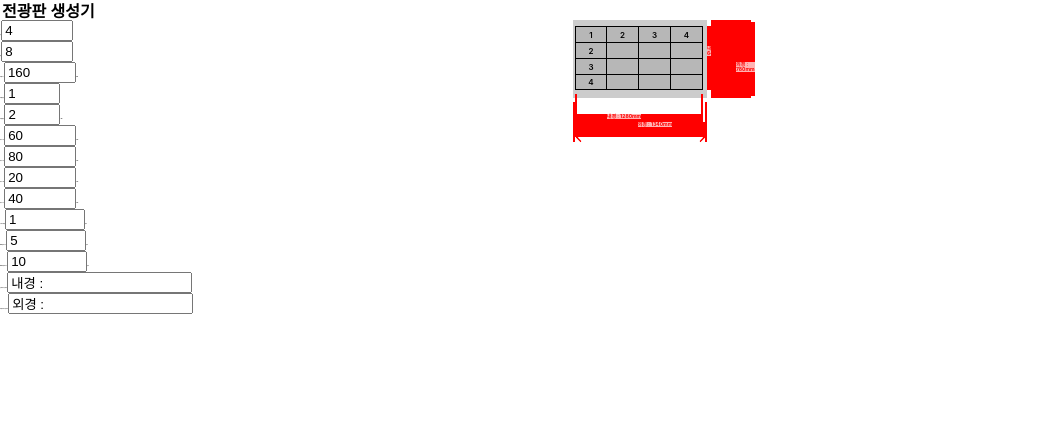
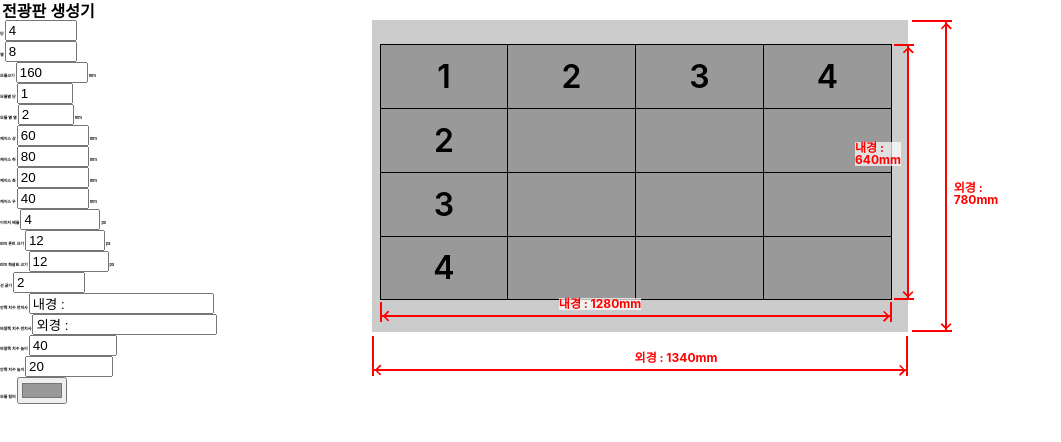
Before and after one commit to mineclover/LED_floorplan, a website with bundled scripts: page index.html in a window 1280 px wide. Shown: the whole page, without its empty margins (0-1061 px from the left). Built offline with nearby package versions, Linux system fonts and the light colour scheme; a web font is replaced by a local one.

Commit message:
feat : 치수 선 스타일 조정,  모듈 컬러

```diff
--- a/module/render.js
+++ b/module/render.js
@@ -52,9 +52,7 @@ const arr = [
 		key_02: 'row',
 		prename: '단',
 		postname: '',
-		min: 1,
-		max: 1000,
-		other: '',
+		other: `min= "1" max= "1000" step="1"`,
 	},
 	{
 		type: 'number',
@@ -63,9 +61,7 @@ const arr = [
 		key_02: 'column',
 		prename: '열',
 		postname: '',
-		min: 1,
-		max: 1000,
-		other: '',
+		other: `min= "1" max= "1000" step="1"`,
 	},
 	{
 		type: 'number',
@@ -74,9 +70,7 @@ const arr = [
 		key_02: 'size',
 		prename: '모듈크기',
 		postname: 'mm',
-		min: 1,
-		max: 1000,
-		other: '',
+		other: `min= "1" max= "1000" step="1"`,
 	},
 	{
 		type: 'number',
@@ -85,9 +79,7 @@ const arr = [
 		key_02: 'height',
 		prename: '모듈별 단',
 		postname: '',
-		min: 1,
-		max: 10,
-		other: '',
+		other: `min= "1" max= "10" step="1"`,
 	},
 	{
 		type: 'number',
@@ -96,9 +88,7 @@ const arr = [
 		key_02: 'width',
 		prename: '모듈 별 열',
 		postname: 'mm',
-		min: 1,
-		max: 10,
-		other: '',
+		other: `min= "1" max= "10" step="1"`,
 	},
 	{
 		type: 'number',
@@ -107,9 +97,7 @@ const arr = [
 		key_02: 'top',
 		prename: '케이스 상',
 		postname: 'mm',
-		min: 0,
-		max: 1000,
-		other: 'step="10"',
+		other: `min= "0" max= "1000" step="10"`,
 	},
 	{
 		type: 'number',
@@ -118,9 +106,7 @@ const arr = [
 		key_02: 'bottom',
 		prename: '케이스 하',
 		postname: 'mm',
-		min: 0,
-		max: 1000,
-		other: 'step="10"',
+		other: `min= "0" max= "1000" step="10"`,
 	},
 	{
 		type: 'number',
@@ -129,9 +115,7 @@ const arr = [
 		key_02: 'left',
 		prename: '케이스 좌',
 		postname: 'mm',
-		min: 0,
-		max: 1000,
-		other: 'step="10"',
+		other: `min= "0" max= "1000" step="10"`,
 	},
 	{
 		type: 'number',
@@ -140,9 +124,7 @@ const arr = [
 		key_02: 'right',
 		prename: '케이스 우',
 		postname: 'mm',
-		min: 0,
-		max: 1000,
-		other: 'step="10"',
+		other: `min= "0" max= "1000" step="10"`,
 	},
 	{
 		type: 'number',
@@ -151,9 +133,7 @@ const arr = [
 		key_02: 'unit',
 		prename: '이미지 배율',
 		postname: 'px',
-		min: 0,
-		max: 100,
-		other: 'step="0.1"',
+		other: `min= "0" max= "100" step="0.1"`,
 	},
 	{
 		type: 'number',
@@ -162,9 +142,7 @@ const arr = [
 		key_02: 'dimTextSize',
 		prename: 'dim 폰트 크기',
 		postname: 'px',
-		min: 0,
-		max: 100,
-		other: 'step="0.5"',
+		other: `min= "4" max= "100" step="0.5"`,
 	},
 	{
 		type: 'number',
@@ -173,9 +151,16 @@ const arr = [
 		key_02: 'arrowSize',
 		prename: 'dim 화살표 크기',
 		postname: 'px',
-		min: 0,
-		max: 100,
-		other: 'step="0.5"',
+		other: `min= "0" max= "100" step="0.5"`,
+	},
+	{
+		type: 'number',
+		class: 'line-weight',
+		key_01: 'settings',
+		key_02: 'lineWeight',
+		prename: '선 굵기',
+		postname: '',
+		other: `min= "0.5" max= "20" step="0.5"`,
 	},
 	{
 		type: 'text',
@@ -184,9 +169,7 @@ const arr = [
 		key_02: 'innerText',
 		prename: '안쪽 치수 전치사',
 		postname: '',
-		min: 0,
-		max: 100,
-		other: 'step="0.5"',
+		other: `min= "0" max= "100" step="0.5"`,
 	},
 	{
 		type: 'text',
@@ -195,9 +178,34 @@ const arr = [
 		key_02: 'outerText',
 		prename: '바깥쪽 치수 전치사',
 		postname: '',
-		min: 0,
-		max: 100,
-		other: 'step="0.5"',
+		other: `min= "0" max= "100" step="0.5"`,
+	},
+	{
+		type: 'number',
+		class: 'outer-dim-height',
+		key_01: 'settings',
+		key_02: 'outerDimHeight',
+		prename: '바깥쪽 치수 높이',
+		postname: '',
+		other: `min= "-100" max= "100" step="0.5"`,
+	},
+	{
+		type: 'number',
+		class: 'inner-dim-height',
+		key_01: 'settings',
+		key_02: 'innerDimHeight',
+		prename: '안쪽 치수 높이',
+		postname: '',
+		other: `min= "-100" max= "100" step="0.5"`,
+	},
+	{
+		type: 'color',
+		class: 'module-color',
+		key_01: 'settings',
+		key_02: 'moduleColor',
+		prename: '모듈 컬러',
+		postname: '',
+		other: ``,
 	},
 ];
 // key_01 : spec의 key 값 , key_02 : spec의 key 값 안에 key 값
@@ -206,9 +214,10 @@ const eventPush = Element => {
 	arr.forEach(item => {
 		const target = Element.querySelector(`.${item.class}`);
 		target.addEventListener('change', e => {
+			console.log(item.type);
 			if (item.type === 'number') {
 				spec[item.key_01][item.key_02] = Number(e.target.value);
-			} else if (item.type === 'text') {
+			} else if (item.type === 'text' || item.type === 'color') {
 				spec[item.key_01][item.key_02] = e.target.value;
 			}
 			mainRender();
@@ -224,9 +233,7 @@ console.log(spec[arr[0].key_01][arr[0].key_02]);
 const inputGenerate = item => {
 	return `<div class="${item.class}">
   <label>${item.prename}
-    <input type="${item.type}" value="${spec[item.key_01][item.key_02]}" min="${item.min}" max="${item.max}" ${
-		item?.other
-	}/>
+    <input type="${item.type}" value="${spec[item.key_01][item.key_02]}" ${item?.other}/>
     ${item.postname}
   </label>
 </div>`;
@@ -260,7 +267,10 @@ const update = () => {
 	document.documentElement.style.setProperty('--unit', spec.settings.unit);
 	document.documentElement.style.setProperty('--dim-text-size', `${spec.settings.dimTextSize}px`);
 	mainElement.style.setProperty('--arrow-size', spec.settings.arrowSize);
-
+	document.documentElement.style.setProperty('--line-width', `${spec.settings.lineWeight}`);
+	mainElement.style.setProperty('--outer-dim-height', spec.settings.outerDimHeight);
+	mainElement.style.setProperty('--inner-dim-height', spec.settings.innerDimHeight);
+	mainElement.style.setProperty('--module-color', spec.settings.moduleColor);
 	//dimension
 };
 
--- a/module/store.js
+++ b/module/store.js
@@ -21,11 +21,15 @@ export const spec = {
 		caseHeight: 780,
 	},
 	settings: {
-		unit: 1,
+		unit: 4,
 		innerText: '내경 : ',
 		outerText: '외경 : ',
-		dimTextSize: 5,
-		arrowSize: 10,
+		dimTextSize: 12,
+		arrowSize: 12,
+		lineWeight: 2,
+		outerDimHeight: 40,
+		innerDimHeight: 20,
+		moduleColor: '#999999',
 	},
 };
 
--- a/scss/style.scss
+++ b/scss/style.scss
@@ -1,10 +1,11 @@
 @import url('https://cdn.jsdelivr.net/gh/orioncactus/pretendard@v1.3.6/dist/web/variable/pretendardvariable.css');
 
 :root {
-	--unit: 4;
+	--unit: 1;
 	font-size: calc(var(--unit) * 1px);
 
 	--dim-text-size: 10px;
+	--line-width: 2;
 
 	font-family: 'Pretendard Variable', Pretendard, -apple-system, BlinkMacSystemFont, system-ui, Roboto, 'Helvetica Neue',
 		'Segoe UI', 'Apple SD Gothic Neo', 'Noto Sans KR', 'Malgun Gothic', 'Apple Color Emoji', 'Segoe UI Emoji',
@@ -45,8 +46,10 @@ main {
 	--out-inner-box-top: 16;
 	--out-inner-box-bottom: 16;
 
-	--dim-height: 40;
+	--outer-dim-height: 40;
+	--inner-dim-height: 20;
 	--arrow-size: 16;
+	--module-color: #999999;
 
 	out-line {
 		position: relative;
@@ -68,7 +71,7 @@ main {
 			row-box {
 				display: flex;
 				flex-direction: row;
-				background-color: rgba(0, 0, 0, 0.1);
+				background-color: var(--module-color);
 				led-module {
 					display: flex;
 					justify-content: center;
@@ -112,14 +115,14 @@ main {
 
 .dim-x {
 	position: absolute;
-	bottom: calc(var(--dim-height) * -1.1px);
+	bottom: calc(var(--outer-dim-height) * -1.1px);
+	height: calc(var(--outer-dim-height) * 1px);
 	box-sizing: border-box;
 
 	width: 100%;
-	height: calc(var(--dim-height) * 1px);
 
-	border-left: 2px solid red;
-	border-right: 2px solid red;
+	border-left: calc(var(--line-width) * 1px) solid red;
+	border-right: calc(var(--line-width) * 1px) solid red;
 
 	.left-arrow {
 		position: absolute;
@@ -157,9 +160,9 @@ main {
 		display: flex;
 		align-items: center;
 		justify-content: center;
-		bottom: calc((var(--arrow-size) * 0.5px));
+		bottom: calc(((var(--arrow-size) - var(--line-width)) * 0.5px));
+		height: calc(var(--line-width) * 1px);
 		width: 100%;
-		height: calc(var(--line-width) * 1px);
 		background-color: red;
 		.dim-text {
 			display: block;
@@ -174,14 +177,14 @@ main {
 .dim-y {
 	position: absolute;
 
-	right: calc(var(--dim-height) * -1.1px);
+	right: calc(var(--outer-dim-height) * -1.1px);
 	box-sizing: border-box;
 
-	width: calc(var(--dim-height) * 1px);
+	width: calc(var(--outer-dim-height) * 1px);
 	height: 100%;
 
-	border-top: 2px solid red;
-	border-bottom: 2px solid red;
+	border-top: calc(var(--line-width) * 1px) solid red;
+	border-bottom: calc(var(--line-width) * 1px) solid red;
 
 	.left-arrow {
 		position: absolute;
@@ -237,6 +240,8 @@ main {
 out-line {
 	inner-box {
 		.dim-x {
+			bottom: calc(var(--inner-dim-height) * -1.1px);
+			height: calc(var(--inner-dim-height) * 1px);
 			.line {
 				.dim-text {
 					margin: 0;
@@ -246,6 +251,8 @@ out-line {
 			}
 		}
 		.dim-y {
+			right: calc(var(--inner-dim-height) * -1.1px);
+			width: calc(var(--inner-dim-height) * 1px);
 			.line {
 				.dim-text {
 					margin: 0;
```
Also changed, not shown: index.html (+2 -1 lines), Readme.md, css/style.css.
